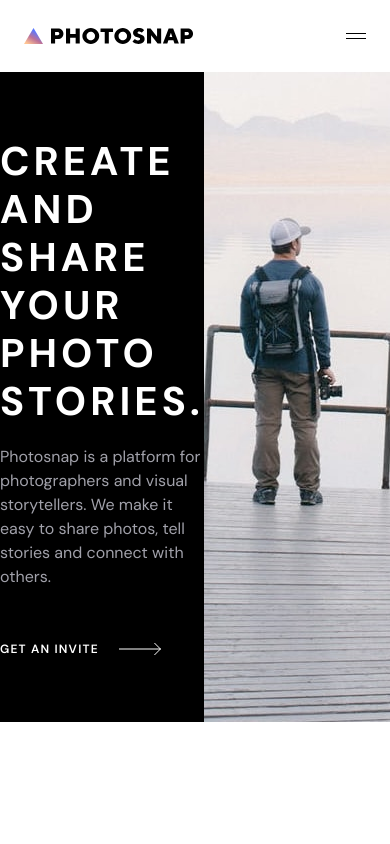
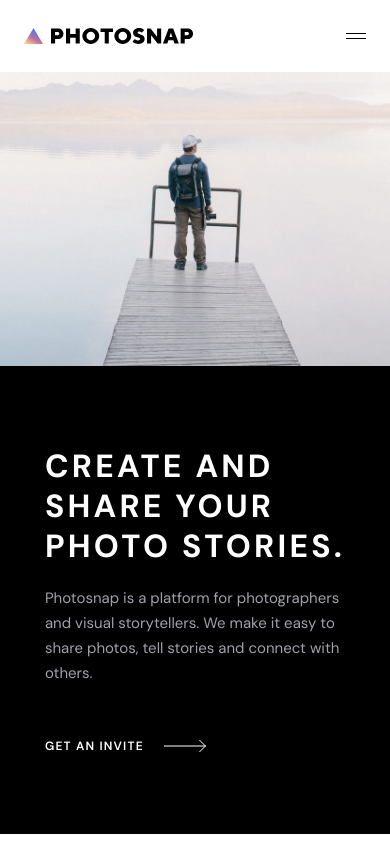
Before and after one commit to SeyrenZ/photosnap_landing_page, a Next.js app: page / in a window 390 px wide. Built offline with nearby package versions, Linux system fonts and the light colour scheme.

Commit message:
feat: Header mobile breakpoint

```diff
--- a/src/components/Header.tsx
+++ b/src/components/Header.tsx
@@ -6,20 +6,25 @@ import { ArrowWhiteProp } from "./svgs";
 const Header = () => {
   return (
     <div className="w-full h-auto max-auto">
-      <div className="w-full h-[650px] max-w-[1440px] mx-auto flex items-center">
-        <div className="w-full lg:min-w-[610px] md:min-w-[495px] h-full flex items-center justify-center bg-black">
+      <div className="w-full h-[650px] max-w-[1440px] mx-auto flex md:flex-row flex-col items-center">
+        <div className="w-full lg:min-w-[610px] md:min-w-[495px] h-full md:p-0 px-[33px] py-20 flex items-center justify-center bg-black">
           <div className="flex flex-col items-start gap-y-5">
-            <div className="text-[40px] leading-[48px] text-white font-bold tracking-widest">
+            <div className="md:text-[40px] text-[32px] md:leading-[48px] leading-[40px] text-white font-bold tracking-widest">
               CREATE AND
               <br />
               SHARE YOUR
               <br />
               PHOTO STORIES.
             </div>
-            <div className="text-zinc-400">
-              Photosnap is a platform for photographers and visual
-              <br /> storytellers. We make it easy to share photos, tell
-              <br /> stories and connect with others.
+            <div className="md:text-md md:leading-normal text-[15px] leading-[25px] text-zinc-400">
+              Photosnap is a platform for photographers
+              <br className="block md:hidden" /> and visual
+              <br className="md:block hidden" /> storytellers. We make it easy
+              to
+              <br className="block md:hidden" /> share photos, tell
+              <br className="md:block hidden" /> stories and connect with
+              <br className="block md:hidden" />
+              others.
             </div>
             <Link
               href="#"
@@ -30,7 +35,7 @@ const Header = () => {
             </Link>
           </div>
         </div>
-        <div className="w-full max-w-[830px] h-[650px] bg-createShare bg-cover bg-center" />
+        <div className="w-full max-w-[830px] md:min-h-[650px] min-h-[294px] bg-createShare bg-cover bg-center md:order-last order-first" />
       </div>
     </div>
   );
```
